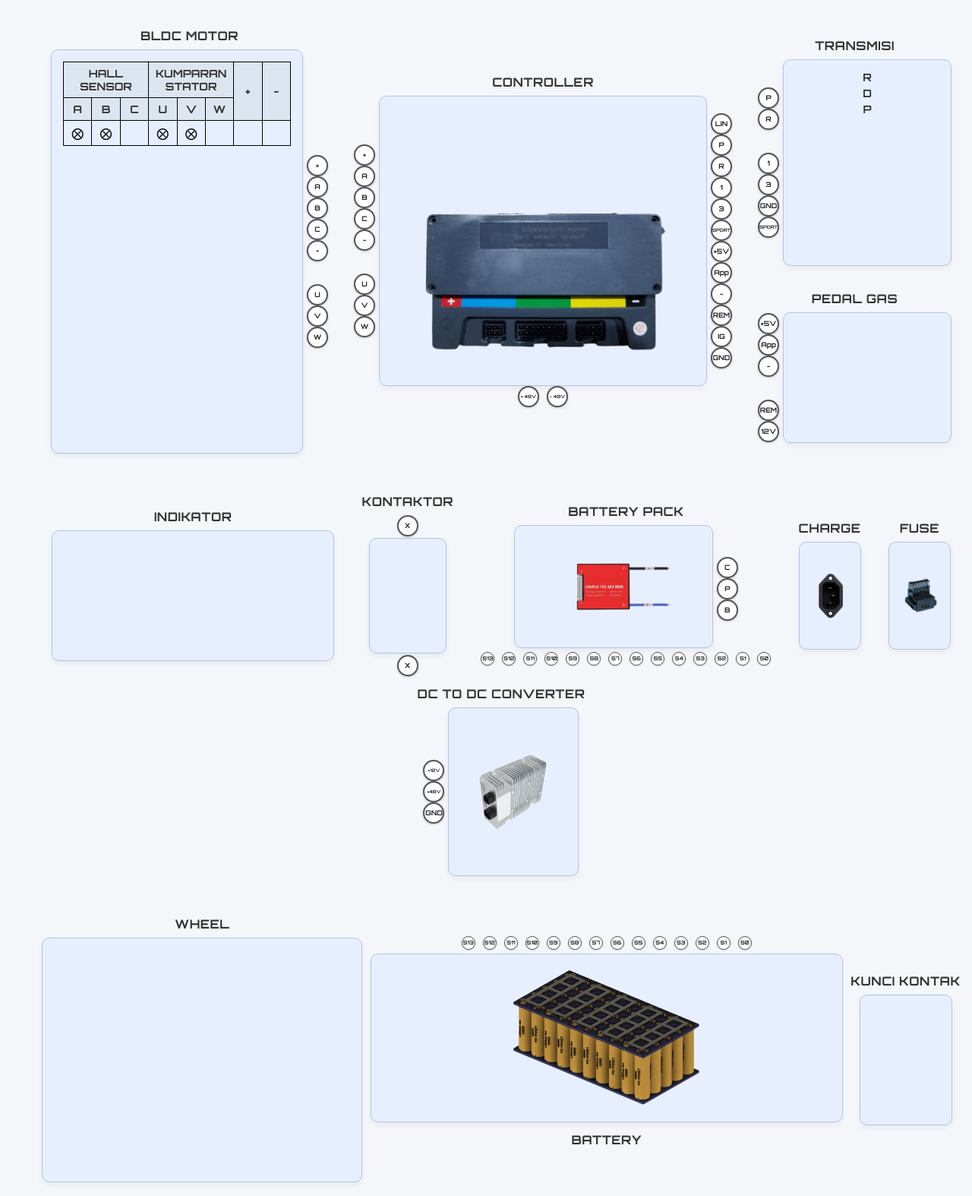
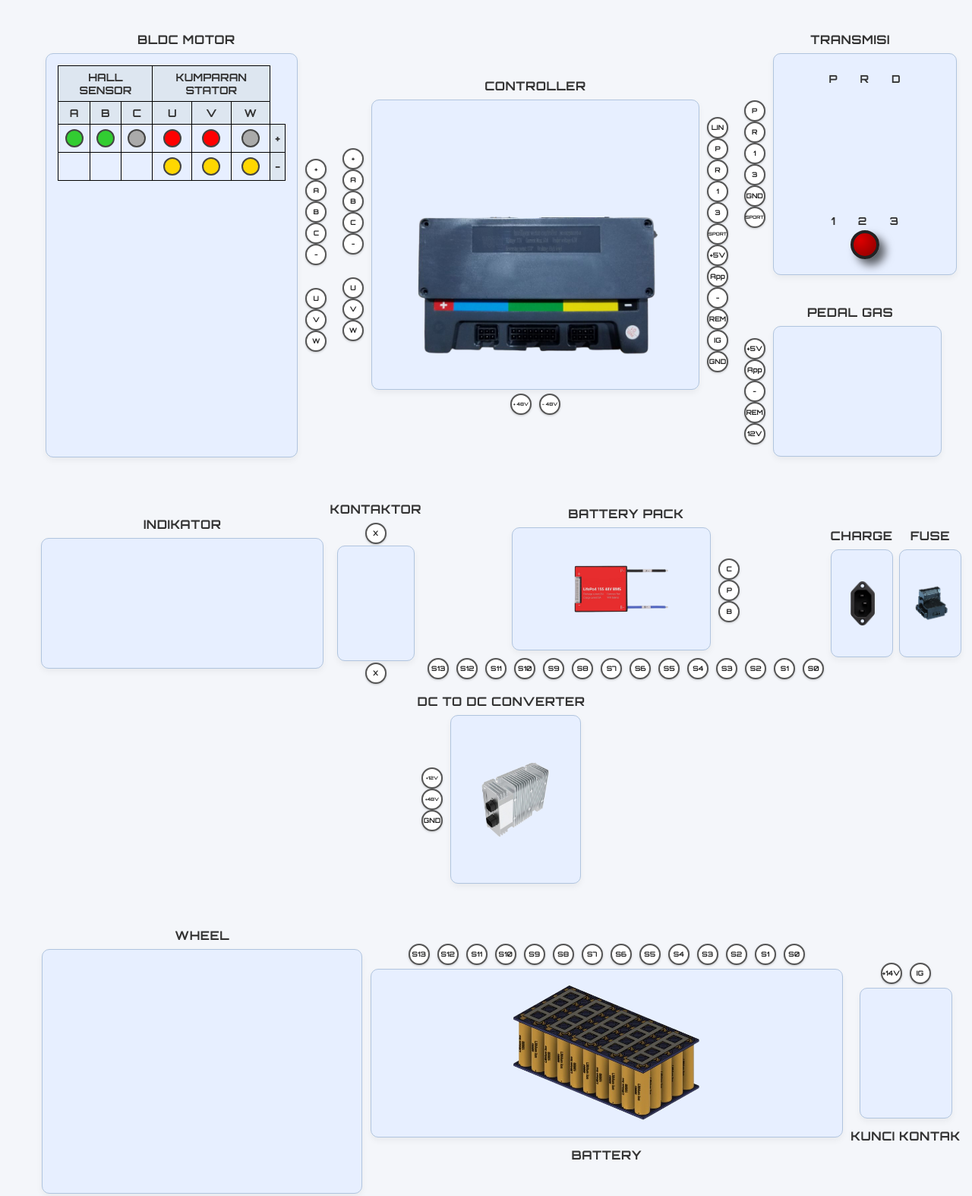
Before and after one commit to RahmatAramadhan/E-Bike-Learning-Sim, a website: page E-Bike/www/index.html in a window 1280 px wide. Shown: the part 420-1994 px from the top of the page at 76% size. Drawn offline with Linux system fonts and the light colour scheme.

Commit message:
feat: add some display

```diff
--- a/E-Bike/www/css/index.css
+++ b/E-Bike/www/css/index.css
@@ -59,10 +59,12 @@ body {
   .pedal-gas-wrapper,
   .tpg-wrapper,
   .bms-wrapper,
-  .converter-wrapper {
+  .converter-wrapper,
+  .kontak-pin {
     display: flex;
     align-items: center;
-    gap: 5px;
+    gap: 10px;
+    margin-bottom: 5px;
   }
 
   /* =======================
@@ -186,6 +188,10 @@ body {
     cursor: pointer;
   }
 
+  .motor-pin, .controller-pin {
+    margin-bottom: 30px;
+  }
+
   #controllerSPORT,
   #transmisiSPORT,
   #controllerPlus48V,
@@ -204,12 +210,42 @@ body {
     padding: 15px;
   }
 
-  .motor-pin,
-  .controller-pin,
-  .transmisi-pin,
-  .pedal-pin {
-    margin-bottom: 30px;
+  .motor-table {
+    width: 100%;
+    border-collapse: collapse;
+    text-align: center;
   }
+
+  .motor-table th {
+    padding: 5px;
+    font-size: 14px;
+  }
+
+  .led {
+    width: 20px;
+    height: 20px;
+    margin: auto;
+    border-radius: 50%;
+    border: 2px solid #444;
+    background-color: #ccc; /* default off */
+  }
+
+  .led.on.green {
+    background-color: limegreen;
+  }
+
+  .led.on.red {
+    background-color: red;
+  }
+
+  .led.on.yellow {
+    background-color: gold;
+  }
+
+  .led.off {
+    background-color: #aaa;
+  }
+
 
   /* =======================
      CONTROLLER
@@ -247,7 +283,33 @@ body {
   .transmisi-status {
     width: 200px;
     height: 250px;
+    display: flex;
+    flex-direction: column;
+    justify-content: space-between;
+    align-items: center;
+    padding: 20px;
   }
+
+  .transmisi-huruf, .transmisi-angka{
+    display: flex;
+    gap: 30px;
+    justify-content: center;
+}
+
+.red-button {
+  width: 30px;
+  height: 30px;
+  background: radial-gradient(circle at 30% 30%, #d00, #800);
+  border: 4px solid #222;
+  border-radius: 50%;
+  box-shadow: 8px 8px 12px rgba(0, 0, 0, 0.6);
+  cursor: pointer;
+}
+
+.red-button:active {
+  box-shadow: inset 2px 2px 5px rgba(0, 0, 0, 0.6);
+  transform: translateY(2px);
+}
 
   .pedal-canvas {
     width: 200px;
@@ -268,7 +330,7 @@ body {
     height: 150px;
   }
 
-  .kontaktor, .fuse {
+  .kontaktor, .fuse, .transmisiUp, .transmisiDown{
     display: flex;
     flex-direction: column;
     align-items: center;
--- a/E-Bike/www/index.html
+++ b/E-Bike/www/index.html
@@ -42,13 +42,11 @@
             <div class="bldc-motor">
                 <h2>BLDC MOTOR</h2>
                 <div class="motorcontain">
-                    <div class="motor-status status-box motor-table">
-                        <table>
+                    <div class="motor-status status-box">
+                        <table class="motor-table">
                         <tr>
                             <th colspan="3" class="header-group">HALL SENSOR</th>
                             <th colspan="3" class="header-group">KUMPARAN STATOR</th>
-                                <th rowspan="2" class="header-group">+</th>
-                                <th rowspan="2" class="header-group">−</th>
                         </tr>
                         <tr>
                             <th>A</th>
@@ -59,14 +57,22 @@
                             <th>W</th>
                         </tr>
                         <tr>
-                                <td class="circle-on"></td>
-                                <td class="circle-on"></td>
-                                <td class="circle-off"></td>
-                                <td class="circle-on"></td>
-                                <td class="circle-on"></td>
-                                <td class="circle-off"></td>
+                            <td><div class="led green on"></div></td>
+                            <td><div class="led green on"></div></td>
+                            <td><div class="led off"></div></td>
+                            <td><div class="led red on"></div></td>
+                            <td><div class="led red on"></div></td>
+                            <td><div class="led red off"></div></td>
+                            <th>+</th>
+                        </tr>
+                        <tr>
                             <td></td>
                             <td></td>
+                            <td></td>
+                            <td><div class="led yellow on"></div></td>
+                            <td><div class="led yellow on"></div></td>
+                            <td><div class="led yellow on"></div></td>
+                            <th>-</th>
                         </tr>
                         </table>
                     </div>
@@ -86,7 +92,6 @@
                     </div>
                 </div>
             </div>
-
             <div class="controller">
                 <h2>Controller</h2>
                 <div class="controller-wrapper">
@@ -147,10 +152,20 @@
                             </div>
                         </div>
                         <div class="transmisi-status status-box">
-                            <div>
+                            <div class="transmisiUp">
+                                <div class="transmisi-huruf">
+                                    <p>P</p>
                                     <p>R</p>
                                     <p>D</p>
-                                <p>P</p>
+                                </div>
+                            </div>
+                            <div class="transmisiDown">
+                                <div class="transmisi-angka">
+                                    <p>1</p>
+                                    <p>2</p>
+                                    <p>3</p>
+                                </div>
+                                <div class="red-button"></div>
                             </div>
                         </div>
 
@@ -210,20 +225,20 @@
                     </div>
                 </div>
                 <div class="bms-pin2">
-                    <div id="bmsS13" class="pin-bms" data-group="S13" data-device="bms" style="top: 120px; left: 10px;">S13</div>
-                    <div id="bmsS12" class="pin-bms" data-group="S12" data-device="bms" style="top: 120px; left: 10px;">S12</div>
-                    <div id="bmsS11" class="pin-bms" data-group="S11" data-device="bms" style="top: 120px; left: 10px;">S11</div>
-                    <div id="bmsS10" class="pin-bms" data-group="S10" data-device="bms" style="top: 120px; left: 10px;">S10</div>
-                    <div id="bmsS9" class="pin-bms" data-group="S9" data-device="bms" style="top: 120px; left: 10px;">S9</div>
-                    <div id="bmsS8" class="pin-bms" data-group="S8" data-device="bms" style="top: 120px; left: 10px;">S8</div>
-                    <div id="bmsS7" class="pin-bms" data-group="S7" data-device="bms" style="top: 120px; left: 10px;">S7</div>
-                    <div id="bmsS6" class="pin-bms" data-group="S6" data-device="bms" style="top: 120px; left: 10px;">S6</div>
-                    <div id="bmsS5" class="pin-bms" data-group="S5" data-device="bms" style="top: 120px; left: 10px;">S5</div>
-                    <div id="bmsS4" class="pin-bms" data-group="S4" data-device="bms" style="top: 120px; left: 10px;">S4</div>
-                    <div id="bmsS3" class="pin-bms" data-group="S3" data-device="bms" style="top: 120px; left: 10px;">S3</div>
-                    <div id="bmsS2" class="pin-bms" data-group="S2" data-device="bms" style="top: 120px; left: 10px;">S2</div>
-                    <div id="bmsS1" class="pin-bms" data-group="S1" data-device="bms" style="top: 120px; left: 10px;">S1</div>
-                    <div id="bmsS0" class="pin-bms" data-group="S0" data-device="bms" style="top: 120px; left: 10px;">S0</div>
+                    <div id="bmsS13" class="pin" data-group="S13" data-device="bms" style="top: 120px; left: 10px;">S13</div>
+                    <div id="bmsS12" class="pin" data-group="S12" data-device="bms" style="top: 120px; left: 10px;">S12</div>
+                    <div id="bmsS11" class="pin" data-group="S11" data-device="bms" style="top: 120px; left: 10px;">S11</div>
+                    <div id="bmsS10" class="pin" data-group="S10" data-device="bms" style="top: 120px; left: 10px;">S10</div>
+                    <div id="bmsS9" class="pin" data-group="S9" data-device="bms" style="top: 120px; left: 10px;">S9</div>
+                    <div id="bmsS8" class="pin" data-group="S8" data-device="bms" style="top: 120px; left: 10px;">S8</div>
+                    <div id="bmsS7" class="pin" data-group="S7" data-device="bms" style="top: 120px; left: 10px;">S7</div>
+                    <div id="bmsS6" class="pin" data-group="S6" data-device="bms" style="top: 120px; left: 10px;">S6</div>
+                    <div id="bmsS5" class="pin" data-group="S5" data-device="bms" style="top: 120px; left: 10px;">S5</div>
+                    <div id="bmsS4" class="pin" data-group="S4" data-device="bms" style="top: 120px; left: 10px;">S4</div>
+                    <div id="bmsS3" class="pin" data-group="S3" data-device="bms" style="top: 120px; left: 10px;">S3</div>
+                    <div id="bmsS2" class="pin" data-group="S2" data-device="bms" style="top: 120px; left: 10px;">S2</div>
+                    <div id="bmsS1" class="pin" data-group="S1" data-device="bms" style="top: 120px; left: 10px;">S1</div>
+                    <div id="bmsS0" class="pin" data-group="S0" data-device="bms" style="top: 120px; left: 10px;">S0</div>
                 </div>
             </div>
 
@@ -270,20 +285,20 @@
             </div>
             <div class="battery">
                 <div class="battery-pin2">
-                    <div id="batteryS13" class="pin-bms" data-group="S13" data-device="battery" style="top: 120px; left: 10px;">S13</div>
-                    <div id="batteryS12" class="pin-bms" data-group="S12" data-device="battery" style="top: 120px; left: 10px;">S12</div>
-                    <div id="batteryS11" class="pin-bms" data-group="S11" data-device="battery" style="top: 120px; left: 10px;">S11</div>
-                    <div id="batteryS10" class="pin-bms" data-group="S10" data-device="battery" style="top: 120px; left: 10px;">S10</div>
-                    <div id="batteryS9" class="pin-bms" data-group="S9" data-device="battery" style="top: 120px; left: 10px;">S9</div>
-                    <div id="batteryS8" class="pin-bms" data-group="S8" data-device="battery" style="top: 120px; left: 10px;">S8</div>
-                    <div id="batteryS7" class="pin-bms" data-group="S7" data-device="battery" style="top: 120px; left: 10px;">S7</div>
-                    <div id="batteryS6" class="pin-bms" data-group="S6" data-device="battery" style="top: 120px; left: 10px;">S6</div>
-                    <div id="batteryS5" class="pin-bms" data-group="S5" data-device="battery" style="top: 120px; left: 10px;">S5</div>
-                    <div id="batteryS4" class="pin-bms" data-group="S4" data-device="battery" style="top: 120px; left: 10px;">S4</div>
-                    <div id="batteryS3" class="pin-bms" data-group="S3" data-device="battery" style="top: 120px; left: 10px;">S3</div>
-                    <div id="batteryS2" class="pin-bms" data-group="S2" data-device="battery" style="top: 120px; left: 10px;">S2</div>
-                    <div id="batteryS1" class="pin-bms" data-group="S1" data-device="battery" style="top: 120px; left: 10px;">S1</div>
-                    <div id="batteryS0" class="pin-bms" data-group="S0" data-device="battery" style="top: 120px; left: 10px;">S0</div>
+                    <div id="batteryS13" class="pin" data-group="S13" data-device="battery" style="top: 120px; left: 10px;">S13</div>
+                    <div id="batteryS12" class="pin" data-group="S12" data-device="battery" style="top: 120px; left: 10px;">S12</div>
+                    <div id="batteryS11" class="pin" data-group="S11" data-device="battery" style="top: 120px; left: 10px;">S11</div>
+                    <div id="batteryS10" class="pin" data-group="S10" data-device="battery" style="top: 120px; left: 10px;">S10</div>
+                    <div id="batteryS9" class="pin" data-group="S9" data-device="battery" style="top: 120px; left: 10px;">S9</div>
+                    <div id="batteryS8" class="pin" data-group="S8" data-device="battery" style="top: 120px; left: 10px;">S8</div>
+                    <div id="batteryS7" class="pin" data-group="S7" data-device="battery" style="top: 120px; left: 10px;">S7</div>
+                    <div id="batteryS6" class="pin" data-group="S6" data-device="battery" style="top: 120px; left: 10px;">S6</div>
+                    <div id="batteryS5" class="pin" data-group="S5" data-device="battery" style="top: 120px; left: 10px;">S5</div>
+                    <div id="batteryS4" class="pin" data-group="S4" data-device="battery" style="top: 120px; left: 10px;">S4</div>
+                    <div id="batteryS3" class="pin" data-group="S3" data-device="battery" style="top: 120px; left: 10px;">S3</div>
+                    <div id="batteryS2" class="pin" data-group="S2" data-device="battery" style="top: 120px; left: 10px;">S2</div>
+                    <div id="batteryS1" class="pin" data-group="S1" data-device="battery" style="top: 120px; left: 10px;">S1</div>
+                    <div id="batteryS0" class="pin" data-group="S0" data-device="battery" style="top: 120px; left: 10px;">S0</div>
                 </div>
 
                 <div class="battery-canvas status-box">
@@ -294,10 +309,14 @@
                 <h2>Battery</h2>
             </div>
             <div class="switch-key">
-                <h2>Kunci Kontak</h2>
+                <div class="kontak-pin">
+                    <div id="kontakPlus14V" class="pin" data-group="+14V" data-device="kontak" style="top: 120px; left: 10px;">+14V</div>
+                    <div id="kontakIG" class="pin" data-group="IG" data-device="kontak" style="top: 120px; left: 10px;">IG</div>
+                </div>
                 <div class="switch-canvas status-box">
 
                 </div>
+                <h2>Kunci Kontak</h2>
             </div>
         </section>
     </div>
```
Lines whose indentation alone changed are shown as unchanged.
